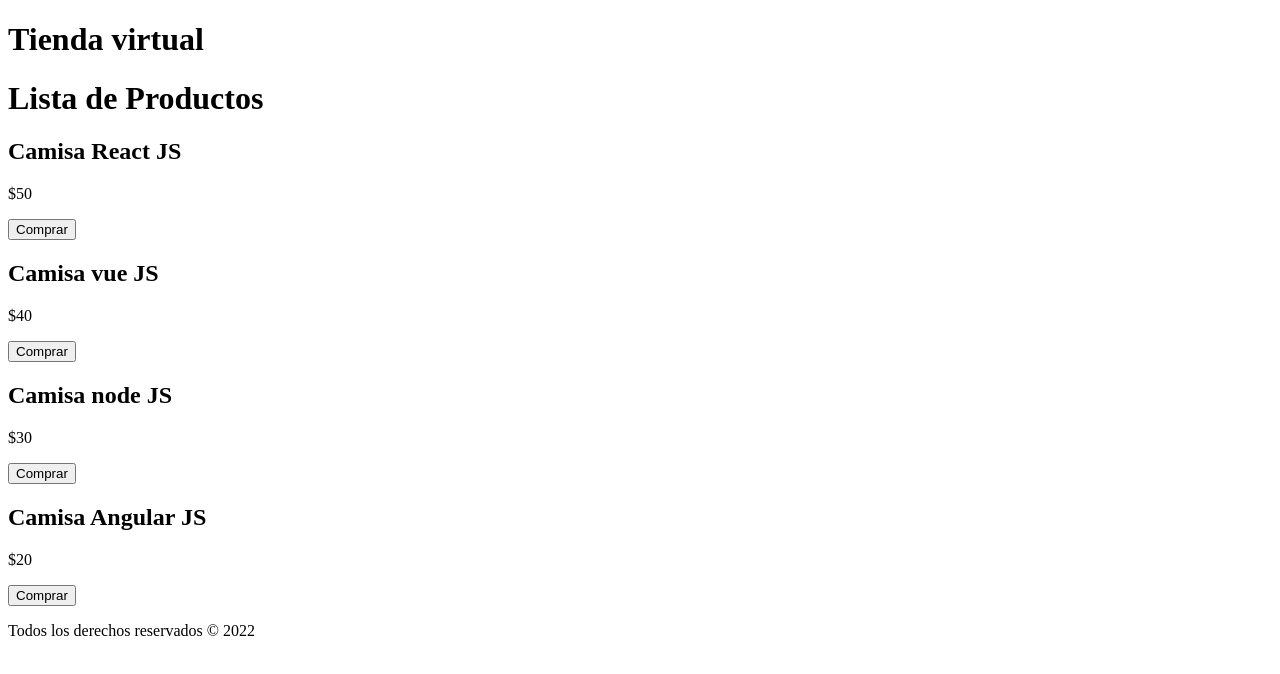
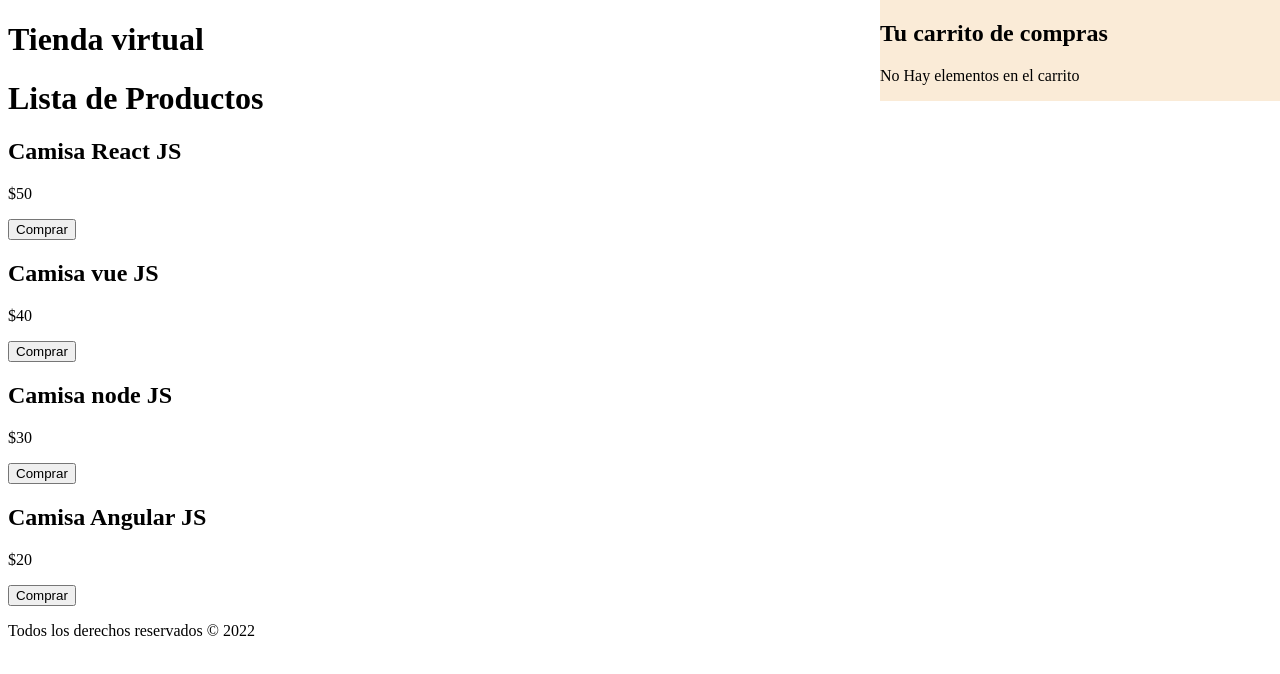
Before and after one commit to ojedam13/react_basicos, a React (Create React App) app: page / in a window 1280 px wide. Shown: the top 674 px of the page. Built offline with nearby package versions, Linux system fonts and the light colour scheme.

Commit message:
agregando carrito y elimiar producto

```diff
--- a/src/App.js
+++ b/src/App.js
@@ -2,6 +2,7 @@ import React, { Fragment, useState } from 'react';
 import Header from './components/Header';
 import Footer from './components/Footer';
 import Producto from './components/Producto';
+import Carrito from './components/Carrito';
 
 function App() {
 
@@ -13,6 +14,8 @@ function App() {
     { id : 4, nombre: 'Camisa Angular JS', precio: 20}
   ]);
 
+  //State para un carrito de compras
+  const [carrito, setCarrito] = useState([]);
 
   // obetener la fecha
     const fecha = new Date().getFullYear();
@@ -27,10 +30,18 @@ function App() {
       {productos.map(producto => (
         <Producto
           key = {producto.id}
-          producto = {producto}
+          producto={producto}
+          carrito={carrito}
+          productos={productos}
+          setCarrito={setCarrito}
+          setProductos={setProductos}
         />
       ))}
 
+      <Carrito
+        carrito={carrito}
+        setCarrito={setCarrito}
+      />
       <Footer
         fecha = {fecha}
       />
--- /dev/null
+++ b/src/components/Carrito.js
@@ -0,0 +1,27 @@
+import React from 'react';
+import './carrito.css';
+import Producto from './Producto';
+
+const Carrito = ({carrito, setCarrito}) => (
+
+    <div className='carrito'>
+        <h2>Tu carrito de compras</h2>
+
+        {carrito.length === 0
+            ?
+            <p>No Hay elementos en el carrito</p>
+            :
+            carrito.map(producto => (
+            <Producto
+                key={producto.id}
+                    producto={producto}
+                    carrito={carrito}
+                    setCarrito={setCarrito}
+            />
+        ))}
+
+    </div>
+
+);
+
+export default Carrito;
--- a/src/components/Producto.js
+++ b/src/components/Producto.js
@@ -1,23 +1,47 @@
 import React from 'react';
 
-const Producto = ({producto}) => {
+const Producto = ({producto, carrito, setCarrito, productos}) => {
 
     const { nombre, precio, id } = producto;
 
     //Agregar producto al carrito
     const seleccionarProducto = id => {
-        console.log('comprando... ', id);
+        const producto = productos.filter(producto => producto.id === id)[0];
+        setCarrito([
+            ...carrito,
+            producto
+        ]);
+    }
+
+    //elimina un producto del carrito
+    const eliminarProducto = id => {
+        const productos = carrito.filter(producto => producto.id !== id);
+
+        //colocar productos en el state
+        setCarrito(productos);
     }
 
     return (
         <div>
             <h2>{nombre}</h2>
             <p>${precio}</p>
-            <button
-                type="button"
-                onClick={()=> seleccionarProducto(id)}
-            >Comprar</button>
 
+            {productos
+                ?
+                (
+                    <button
+                    type="button"
+                    onClick={()=> seleccionarProducto(id)}
+                    >Comprar</button>
+                )
+                :
+                (
+                    <button
+                    type="button"
+                    onClick={()=> eliminarProducto(id)}
+                    >Eliminar</button>
+                )
+            }
         </div>
 
     );
--- /dev/null
+++ b/src/components/carrito.css
@@ -0,0 +1,7 @@
+.carrito{
+    position: fixed;
+    top: 0;
+    right: 0;
+    background-color: antiquewhite;
+    width: 400px;
+}
```
